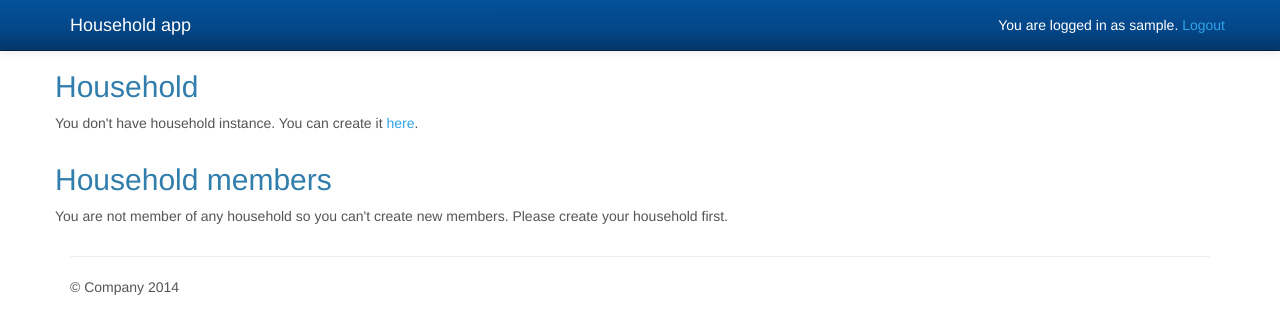
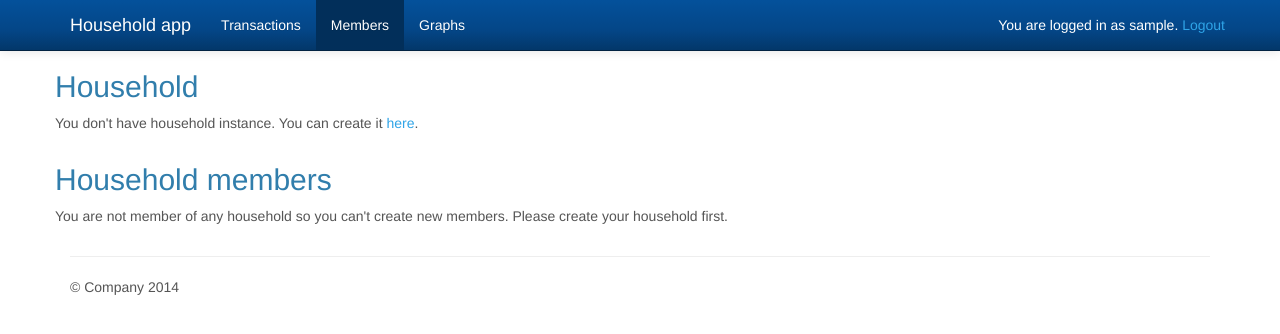
Before and after one commit to jkobejs/household, a Django app: page /household_manager/ in a window 1280 px wide. Shown: the top 334 px of the page. Run offline with Django 3.2, Linux system fonts and the light colour scheme; the visitor is signed in with stand-in values (Sample User, id 1); some libraries are stand-ins or nearby versions.

Commit message:
Navbar, remove extra query from transaction app

```diff
--- a/templates/base.html
+++ b/templates/base.html
@@ -13,6 +13,13 @@
       <div class="container">
         <div class="navbar-header">
           <a class="navbar-brand" href="/">Household app</a>
+            {% if user.is_authenticated %}
+            <ul class="nav navbar-nav">
+                <li class="{% block transactions %}{% endblock transactions %}"><a href="{% url 'transactions_index' %}">Transactions</a></li>
+                <li class="{% block members %}{% endblock members %}" ><a href="{% url 'household_manager_index' %}">Members</a></li>
+                <li class="{% block graphs %}{% endblock graphs %}"><a href="{% url 'graphs_index' %}">Graphs</a></li>
+            </ul>
+            {% endif %}
         </div>
         <div class="navbar-collapse collapse">
             {% block login_form %}
--- a/templates/graphs/index.html
+++ b/templates/graphs/index.html
@@ -1,4 +1,6 @@
 {% extends "base.html" %}
+
+{% block graphs %}active{% endblock graphs %}
 
 {% block extra_head %}
 <script src="//cdnjs.cloudflare.com/ajax/libs/Chart.js/0.2.0/Chart.min.js" type="text/javascript"></script>
--- a/templates/household/household_form.html
+++ b/templates/household/household_form.html
@@ -1,4 +1,6 @@
 {% extends "base_form.html" %}
+
+{% block members %}active{% endblock members %}
 
 {% block description %}
 <div class="container">
--- a/templates/household_manager/householdmanager_form.html
+++ b/templates/household_manager/householdmanager_form.html
@@ -1,4 +1,6 @@
 {% extends "base_form.html" %}
+
+{% block members %}active{% endblock members %}
 
 {% block description %}
 <div class="container">
--- a/templates/household_manager/householdmember_form.html
+++ b/templates/household_manager/householdmember_form.html
@@ -1,4 +1,6 @@
 {% extends "base_form.html" %}
+
+{% block members %}active{% endblock members %}
 
 {% block description %}
 <div class="container">
--- a/templates/household_manager/index.html
+++ b/templates/household_manager/index.html
@@ -1,4 +1,6 @@
 {% extends "base.html" %}
+
+{% block members %}active{% endblock members %}
 
 {% block description %}
 {% endblock description %}
--- a/templates/transaction/index.html
+++ b/templates/transaction/index.html
@@ -46,6 +46,8 @@
 </style>
 {% endblock extra_head %}
 
+
+{% block transactions %}active{% endblock %}
 {% block description %}
 {% endblock description %}
 {% block content %}
--- a/transaction/views.py
+++ b/transaction/views.py
@@ -36,7 +36,6 @@ class TransactionIndex(LoginRequiredMixin, CreateView):
         transactions_list = list(Transaction.get_transactions_from_household(self.request.user.household))
         context = super(TransactionIndex, self).get_context_data(**kwargs)
         context['household_members'] = HouseholdUser.get_users_from_household(self.request.user.household)
-        print context['household_members']
         context['transactions'] = get_paginated_page(transactions_list, self.request.GET.get('page'))
         context['amount'] = Transaction.calculate_amount(transactions_list)
         context['household'] = self.request.user.household
```
